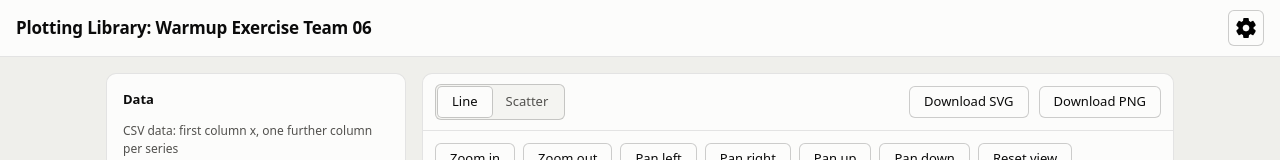
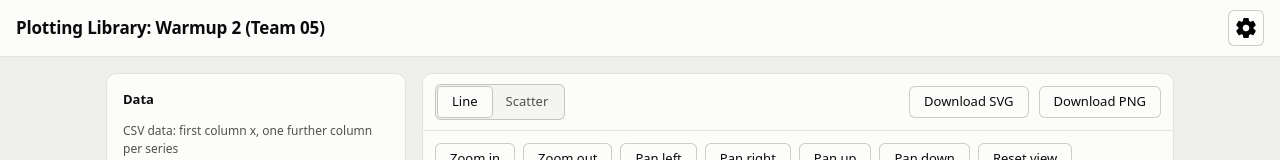
Before and after one commit to CSE210-Team05/Team06-Exchange, a website with bundled scripts: page index.html in a window 1280 px wide. Shown: the top 160 px of the page. Built offline with nearby package versions, Linux system fonts and the light colour scheme.

Commit message:
started to clean html

```diff
--- a/index.html
+++ b/index.html
@@ -27,7 +27,7 @@ PAGE HEAD START (meta settings & stylesheet reference)
 <body>
   <!-- Application header -->
   <header class="topbar">
-    <h1 class="page-title">Plotting Library: Warmup Exercise Team 06</h1>
+    <h1 class="page-title">Plotting Library: Warmup 2 (Team 05)</h1>
 
   <div class="settings">
     <button class="settings-button" type="button" id="settings-button"
```
